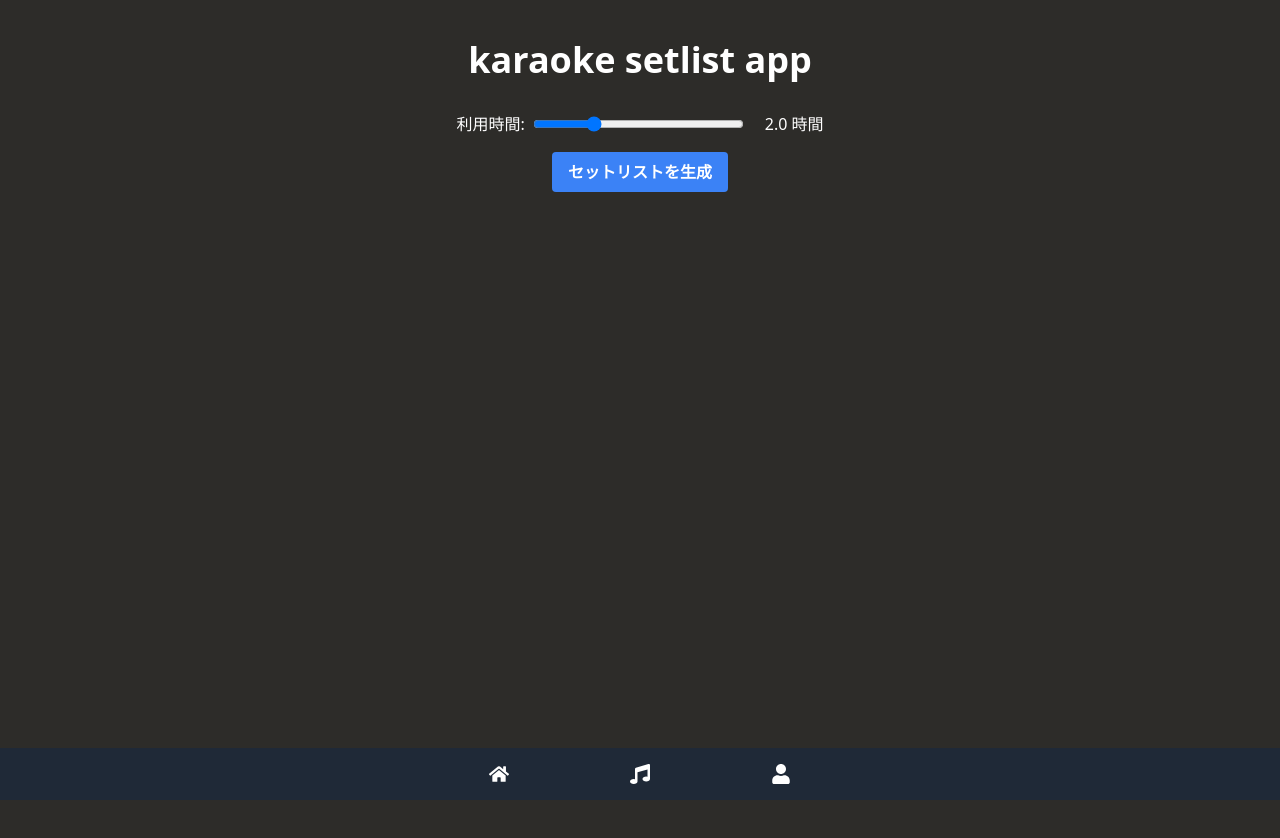
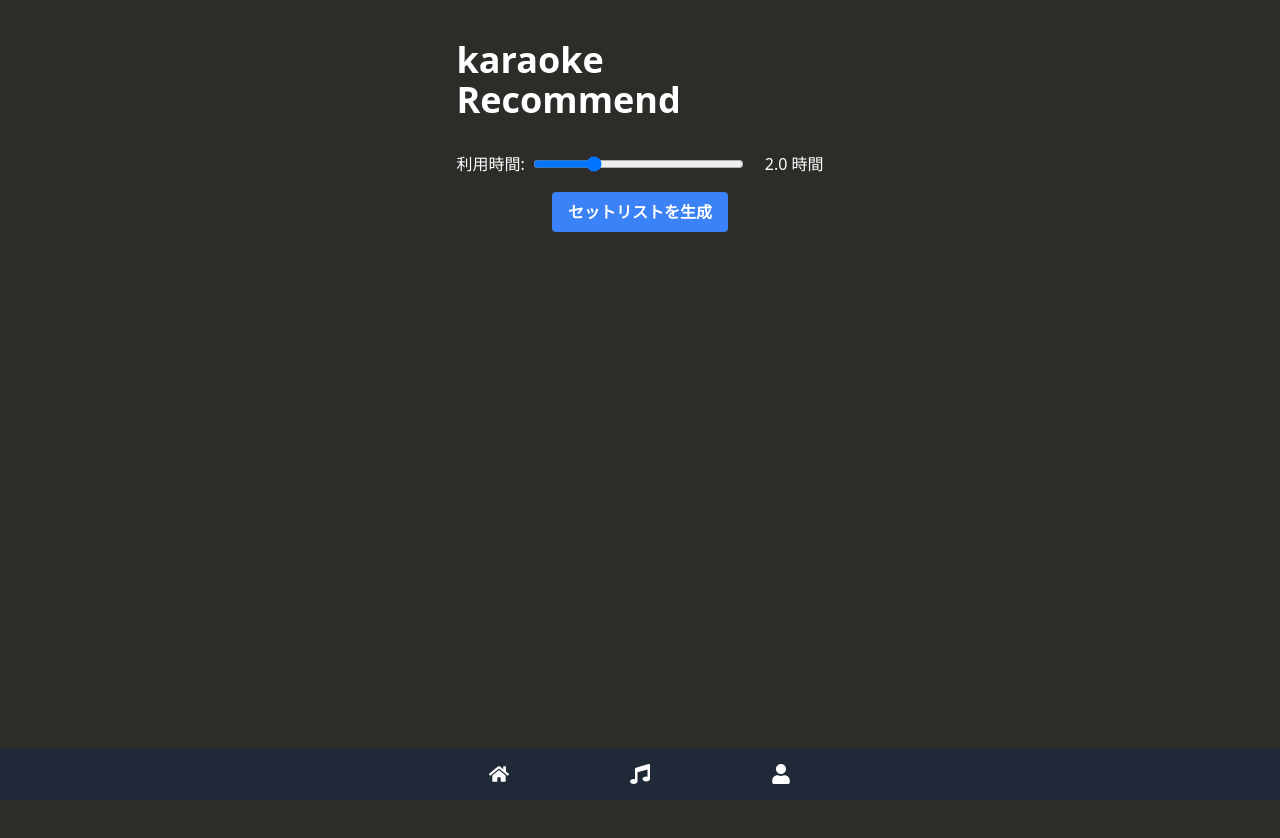
Before and after one commit to Minimalist-00/study-karaoke-test, a Next.js app: page / in a window 1280 px wide. Shown: the top 838 px of the page. Built offline with nearby package versions, Linux system fonts and the light colour scheme.

Commit message:
refactor: Update app title and description for clarity

```diff
--- a/src/app/layout.tsx
+++ b/src/app/layout.tsx
@@ -2,8 +2,8 @@ import type { Metadata } from 'next'
 import './globals.css'
 
 export const metadata: Metadata = {
-  title: 'karaoke test app',
-  description: 'うぇーい',
+  title: 'karaoke Recommendation app',
+  description: '研究用アプリ',
 }
 
 export default function RootLayout({
--- a/src/app/page.tsx
+++ b/src/app/page.tsx
@@ -19,7 +19,7 @@ export default function Home() {
 
   return (
     <main className="flex min-h-screen flex-col items-center pb-10">
-      <h1 className="text-4xl font-bold mb-8">karaoke setlist app</h1>
+      <h1 className="text-4xl font-bold mb-8">karaoke Recommend</h1>
       <SetlistGenerator
         hour={hour}
         setHour={setHour}
```
